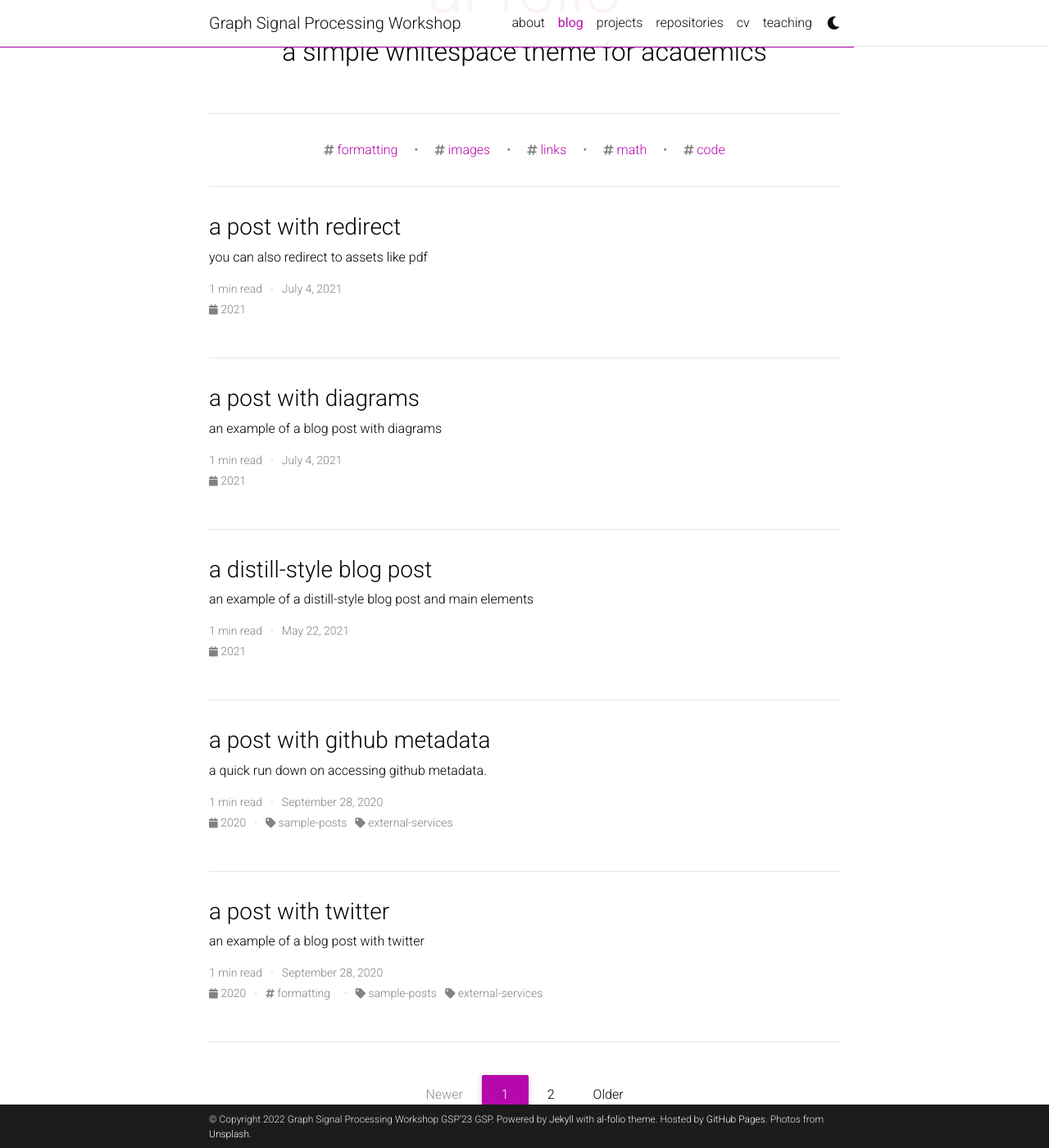
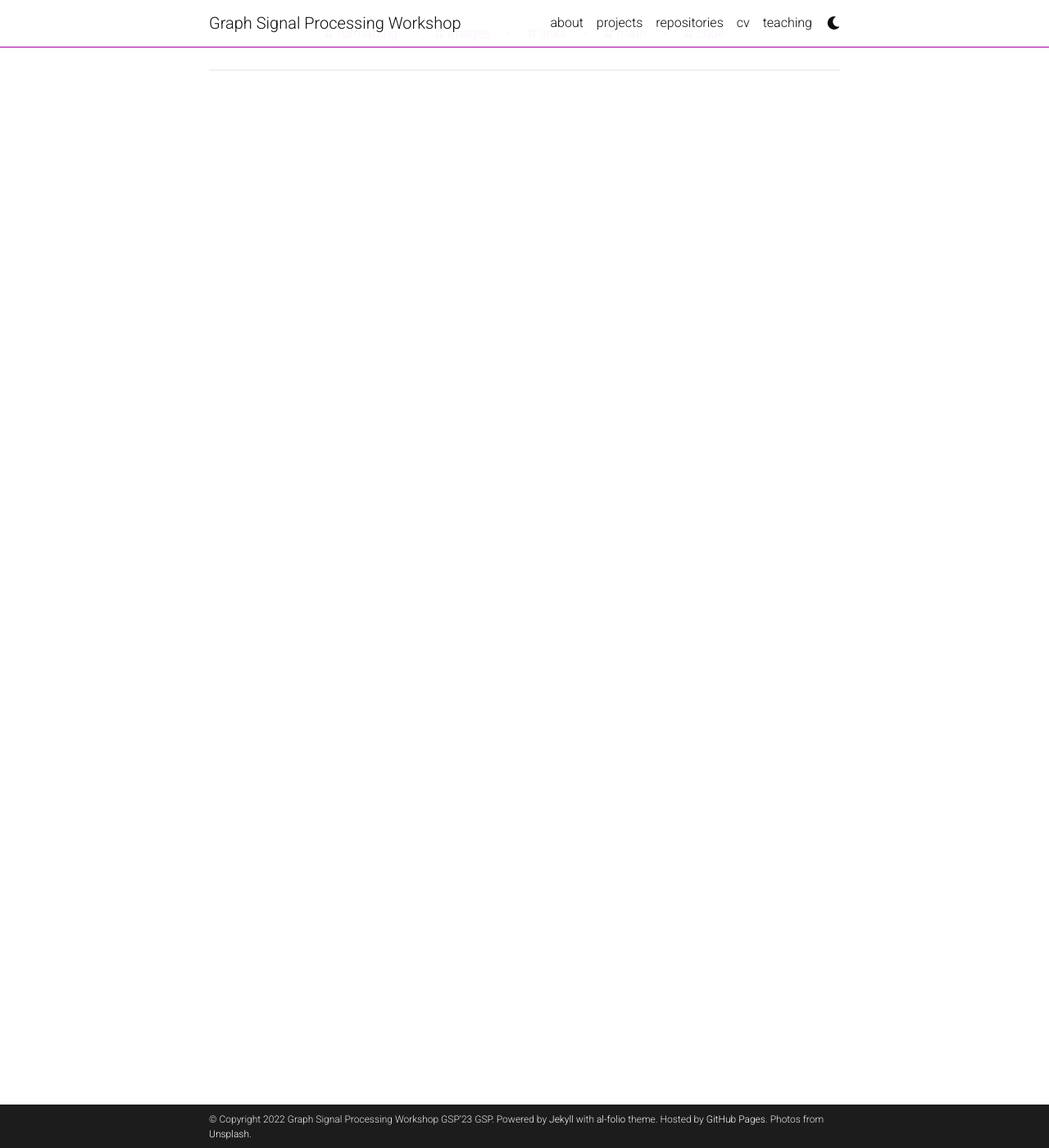
Before and after one commit to shreyasvinaya/gspworkshop2025.github.io, a Jekyll site: the page built from blog/index.html, in a window 1280 px wide and 1400 px high, scrolled down 197 px. Shown: the whole window at 82% size. Built offline with Jekyll 4.4.1, drawn with Linux system fonts in a browser that asks for light colours; the list of posts is cut into pages by our own code; comment, search, counter and statistics services are not loaded; a style sheet for code colours, icons or effects is not loaded.

Commit message:
remove blog

```diff
--- a/_config.yml
+++ b/_config.yml
@@ -107,29 +107,6 @@
 google_site_verification:  # your google-site-verification ID (Google Search Console)
 bing_site_verification:  # out your bing-site-verification ID (Bing Webmaster)
 
-# -----------------------------------------------------------------------------
-# Blog
-# -----------------------------------------------------------------------------
-
-blog_name: al-folio # blog_name will be displayed in your blog page
-blog_nav_title: blog # your blog must have a title for it to be displayed in the nav bar
-blog_description: a simple whitespace theme for academics
-permalink: /blog/:year/:title/
-
-# Pagination
-pagination:
-  enabled: true
-
-# Comments
-disqus_shortname: al-folio # put your disqus shortname
-# https://help.disqus.com/en/articles/1717111-what-s-a-shortname
-
-# External sources.
-# If you have blog posts published on medium.com or other exteranl sources,
-# you can display them in your blog by adding a link to the RSS feed.
-external_sources:
-  - name: medium.com
-    rss_url: https://medium.com/@al-folio/feed
 
 # -----------------------------------------------------------------------------
 # Collections
--- a/_includes/header.html
+++ b/_includes/header.html
@@ -51,16 +51,6 @@
                   {%- endif -%}
                 </a>
               </li>
-              {% if site.blog_nav_title %}
-              <!-- Blog -->
-              <li class="nav-item {% if page.url contains 'blog' %}active{% endif %}">
-                <a class="nav-link" href="{{ '/blog/' | relative_url }}">{{ site.blog_nav_title }}
-                  {%- if page.url contains 'blog' -%}
-                  <span class="sr-only">(current)</span>
-                  {%- endif -%}
-                </a>
-              </li>
-              {%- endif %}
 
               <!-- Other pages -->
               {%- assign sorted_pages = site.pages | sort: "nav_order" -%}
```
